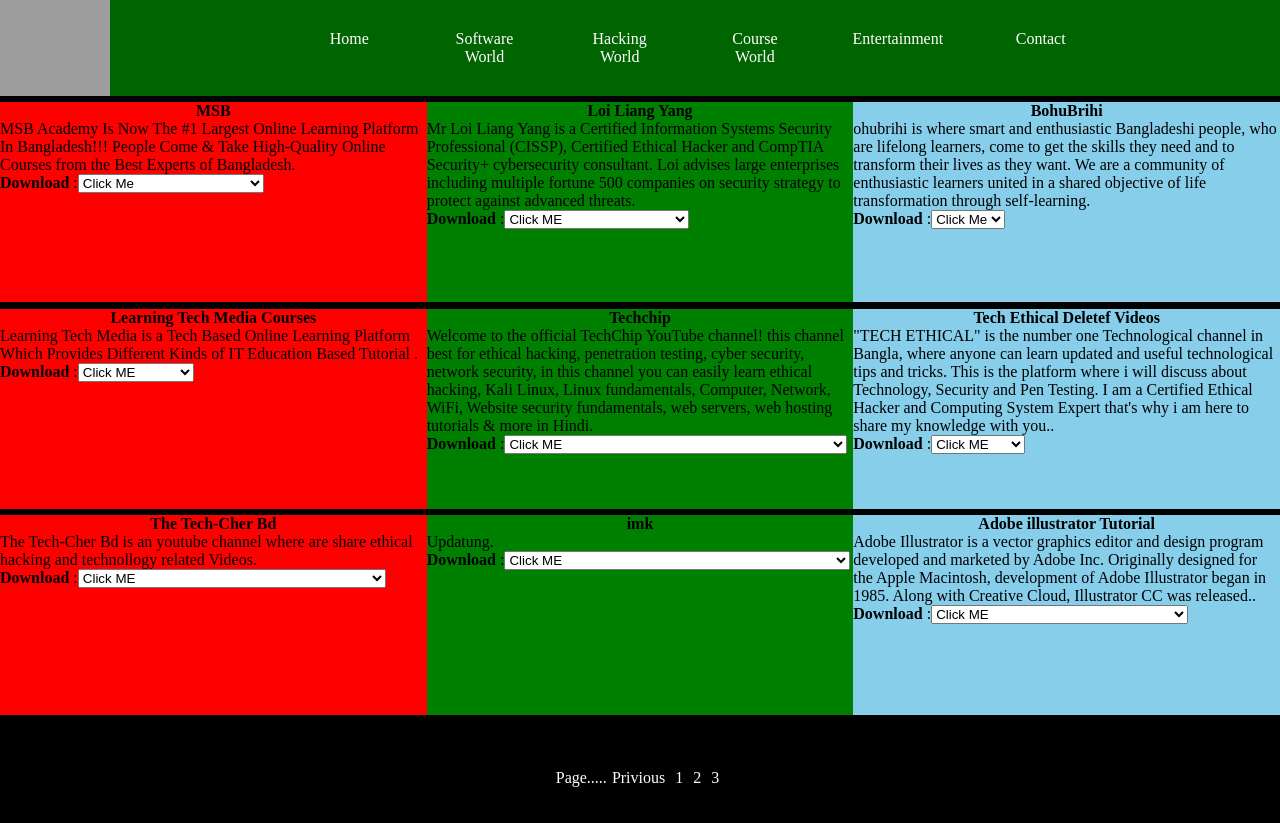
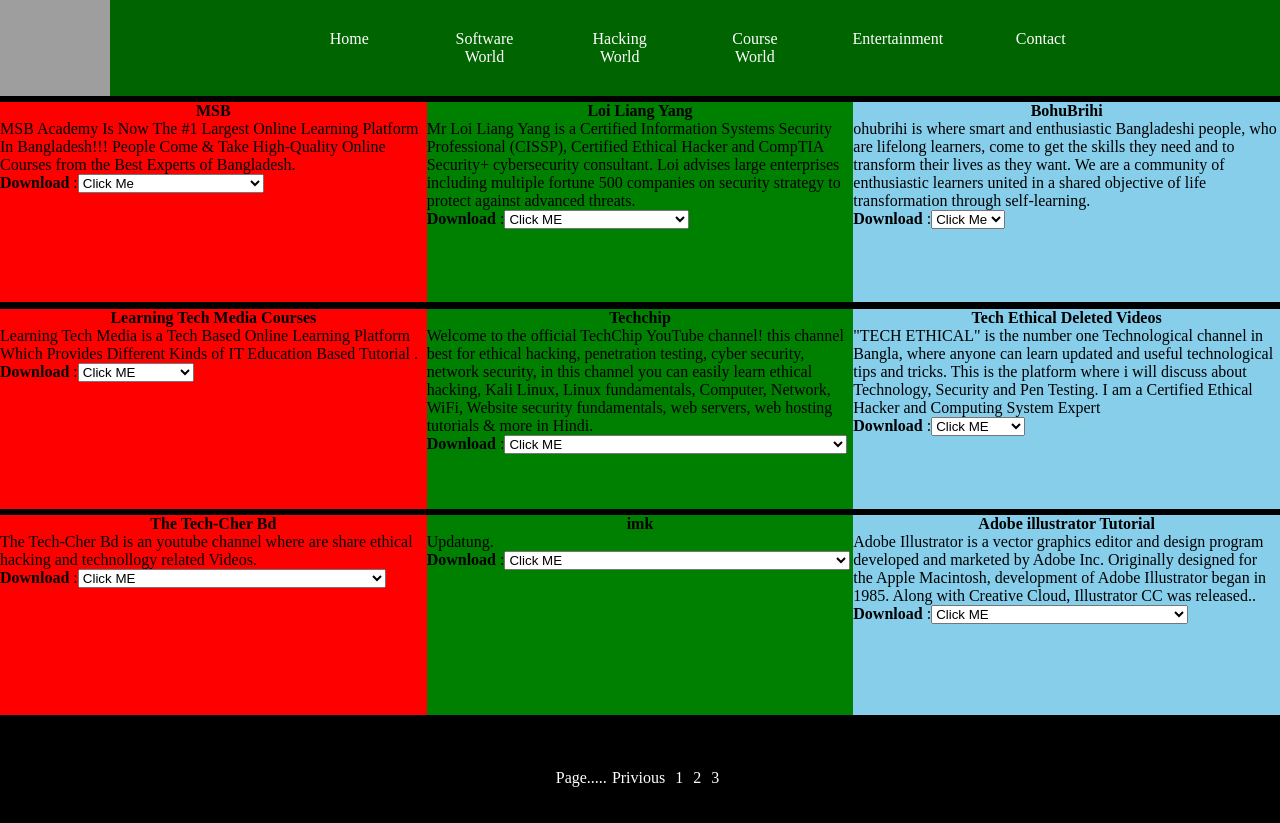
Before and after one commit to T1M3-30M3/Resource-World-V2.0, a plain HTML site: page mentor page 01.html in a window 1280 px wide. Drawn offline with Linux system fonts and the light colour scheme; grey boxes are pictures that could not be loaded.

Commit message:
Update mentor page 01.html

```diff
--- a/mentor page 01.html
+++ b/mentor page 01.html
@@ -320,9 +320,9 @@ body
                 </div>
 
                 <div class="three">
-                 <center><b>Tech Ethical Deletef Videos</b></center>
+                 <center><b>Tech Ethical Deleted Videos</b></center>
 
-                    <p>"TECH ETHICAL" is the number one Technological channel in Bangla, where anyone can learn updated and useful technological tips and tricks. This is the platform where i will discuss about Technology, Security and Pen Testing. I am a Certified Ethical Hacker and Computing System Expert that's why i am here to share my knowledge with you..</p>
+                    <p>"TECH ETHICAL" is the number one Technological channel in Bangla, where anyone can learn updated and useful technological tips and tricks. This is the platform where i will discuss about Technology, Security and Pen Testing. I am a Certified Ethical Hacker and Computing System Expert</p>
 
                  <b> Download </b> :<select class="menus" onchange="location = this.value;">
 
```
